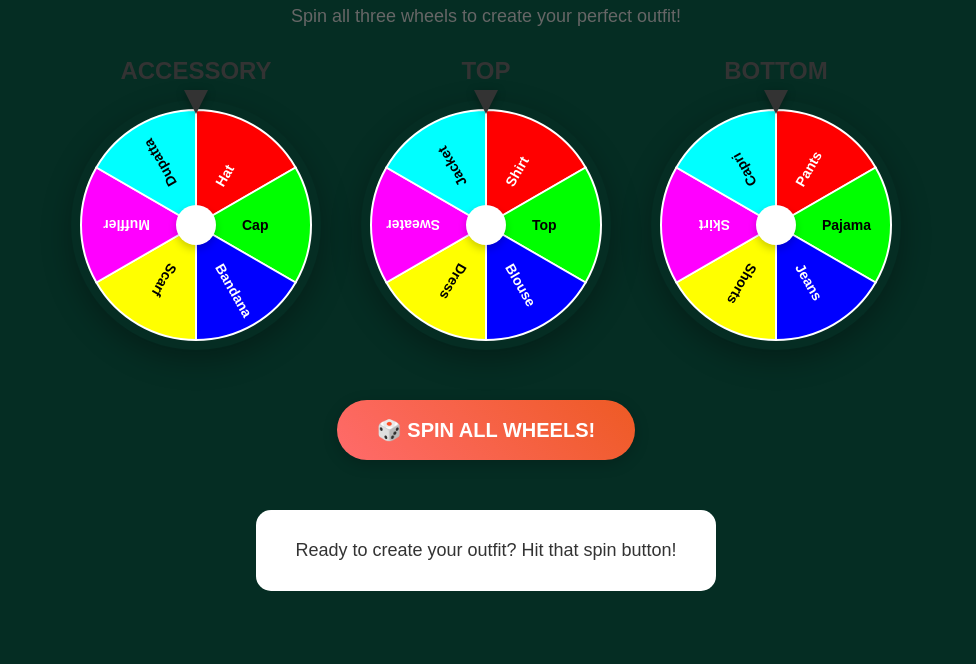
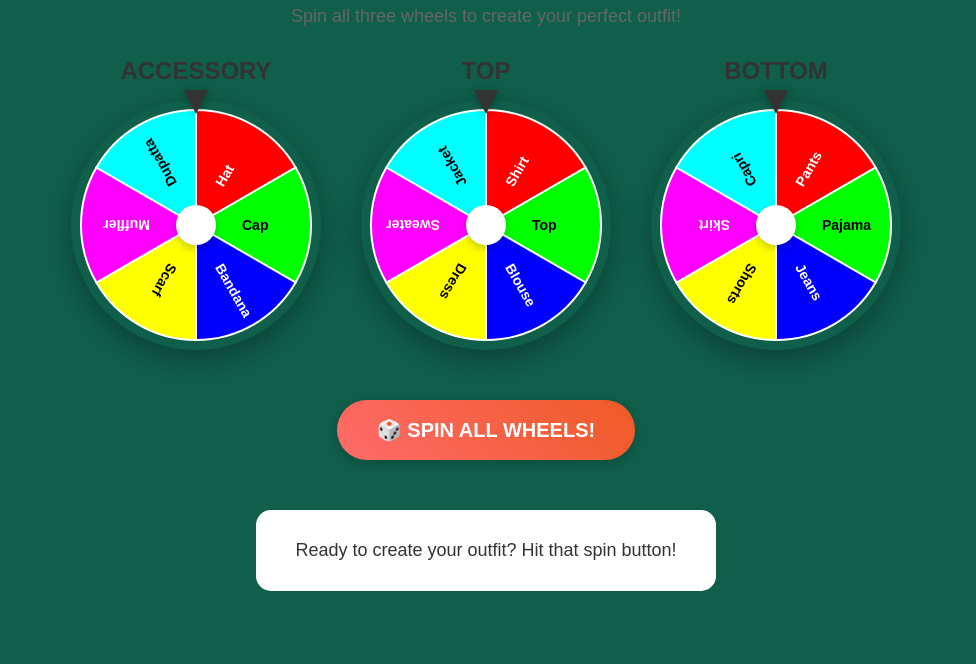
Before and after one commit to SurbhiSGupta/clothing-spinner, a plain HTML site: page index.html in a window 1280 px wide. Shown: the part 176-840 px from the top of the page, without its empty margins (154-1130 px from the left). Drawn offline with Linux system fonts and the light colour scheme.

```diff
--- a/index.html
+++ b/index.html
@@ -8,7 +8,7 @@
         body {
             margin: 0;
             padding: 20px;
-            background:rgb(5, 45, 35);
+            background:rgb(16, 95, 75);
             font-family: 'Arial', sans;
             min-height: 100vh;
             display: flex;
```
